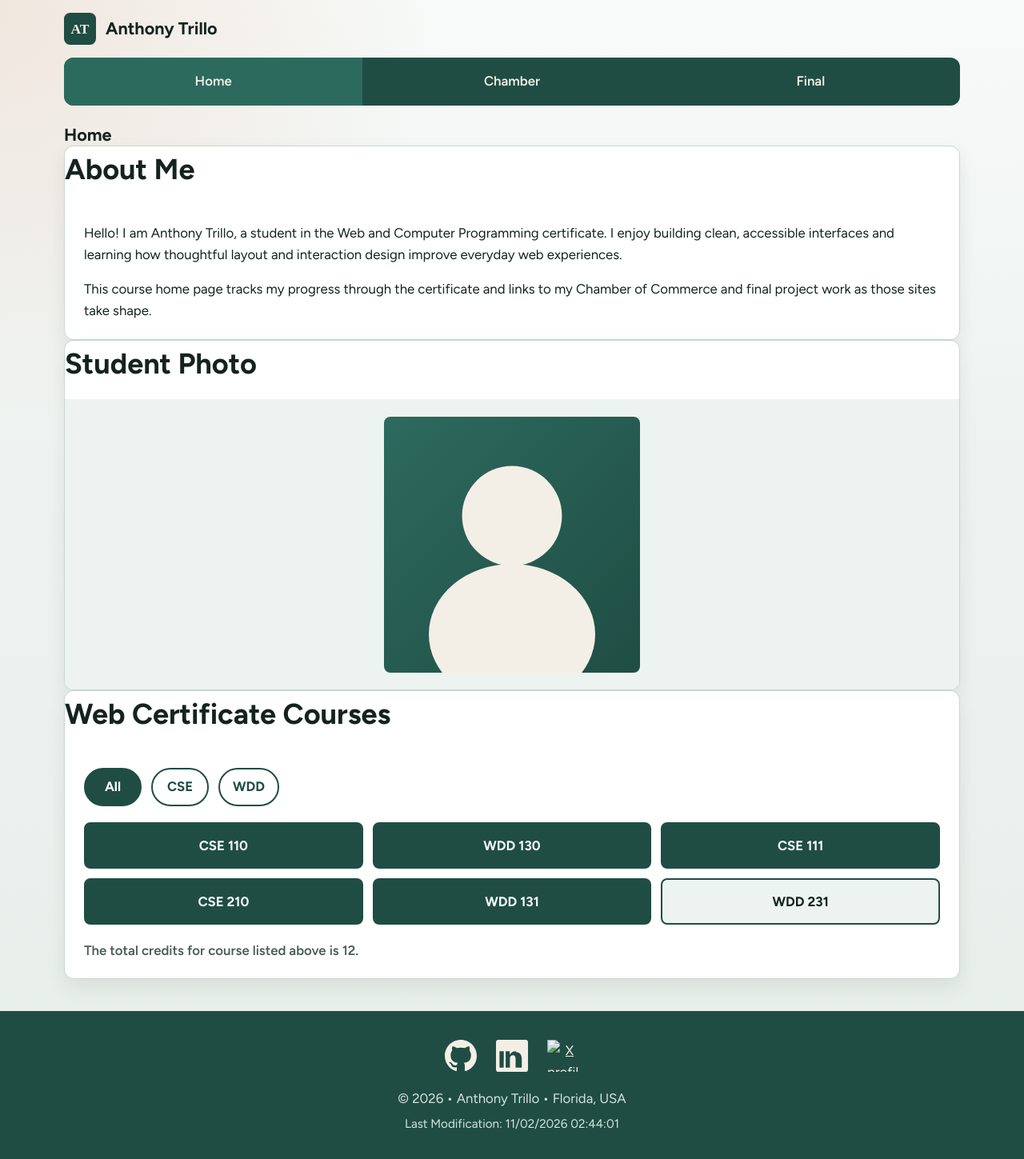
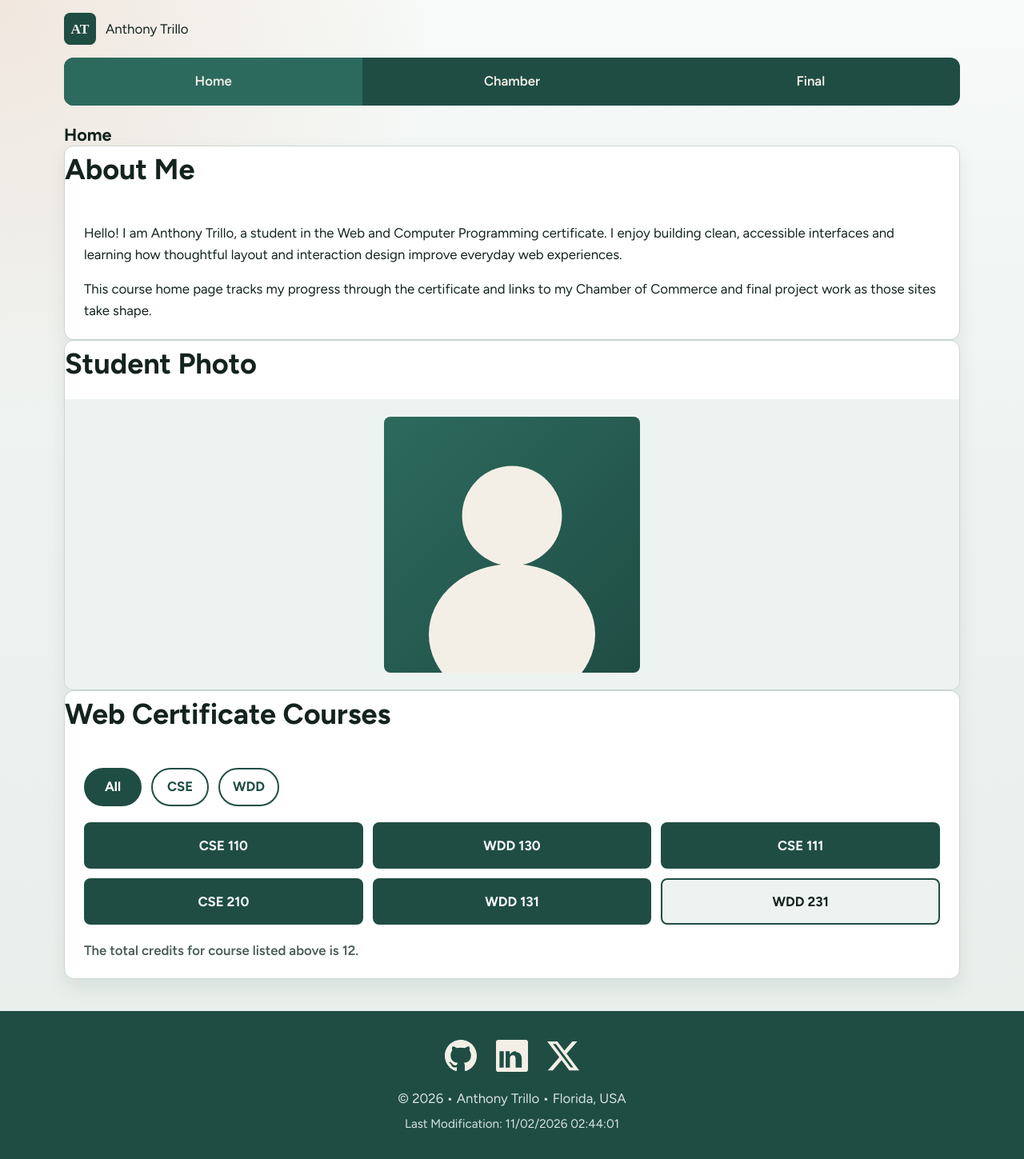
Before and after one commit to anthonytrillo/wdd231, a plain HTML site: page index.html in a window 1280 px wide. Shown: the whole page at 80% size. Drawn offline with Linux system fonts and the light colour scheme.

Commit message:
Update index.html to replace heading with span and change X profile image to Twitter; remove unused tweeter.svg file

```diff
--- a/index.html
+++ b/index.html
@@ -18,7 +18,7 @@
 <body>
   <header>
     <img src="images/logo.svg" alt="Anthony Trillo site logo" width="40" height="40">
-    <h1>Anthony Trillo</h1>
+    <span>Anthony Trillo</span>
     <button id="nav-button" class="hamburger" type="button" aria-label="Toggle navigation" aria-controls="nav-bar" aria-expanded="false"></button>
   </header>
 
@@ -82,7 +82,7 @@
         <img src="images/linkedin.svg" alt="LinkedIn profile" width="48" height="48">
       </a>
       <a href="https://x.com/" target="_blank" rel="noopener noreferrer">
-        <img src="images/x.svg" alt="X profile" width="48" height="48">
+        <img src="images/twitter.svg" alt="Twitter profile" width="48" height="48">
       </a>
     </div>
     <p>&copy; <span id="currentyear"></span> &bull; Anthony Trillo &bull; Florida, USA</p>
```
Also changed, not shown: images/twitter.svg (renamed from images/tweeter.svg).
